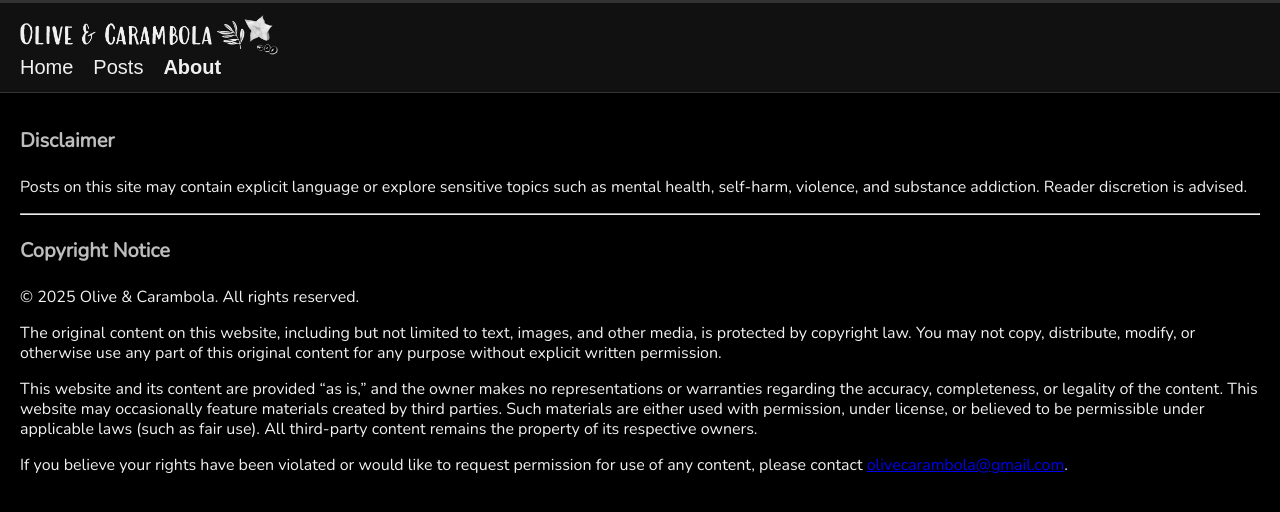
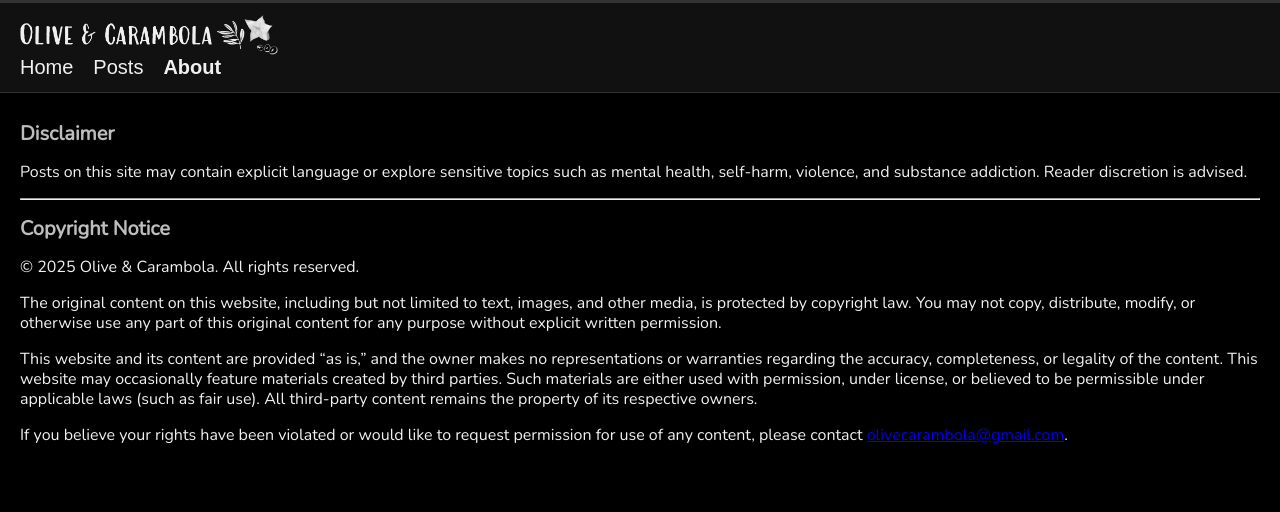
Before and after one commit to olivecarambola/logbook, a Jekyll site: the page built from about.md, in a window 1280 px wide. Shown: the top 512 px of the page. Built offline with Jekyll 4.4.1, drawn with Linux system fonts in a browser that asks for light colours; some web fonts are replaced.

Commit message:
Update style.scss

```diff
--- a/assets/css/style.scss
+++ b/assets/css/style.scss
@@ -201,7 +201,7 @@ header nav ul li a.active,               /* active menu item styling */
 }
 
 .post-summary {
-  font-size: 12px;
+  font-size: 14px;
 }
 
 .post-sep-title {
@@ -229,6 +229,7 @@ header nav ul li a.active,               /* active menu item styling */
 .text-heading-about {
   color: #bdbdbd;
   font-size: 20px;
-  line-height: 2;
   font-weight: bold;
+  margin-top: 0;
+  margin-bottom: 1em;
 }
```
